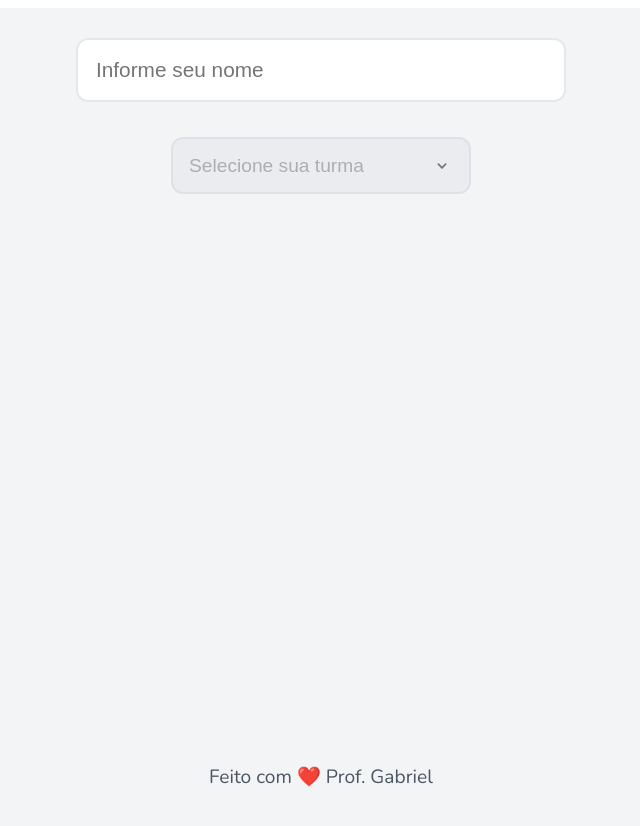
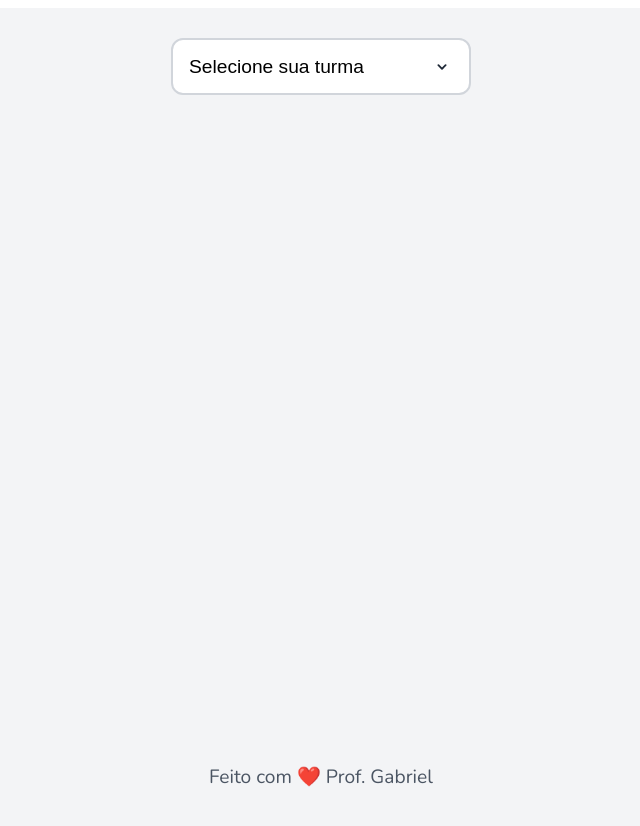
Before and after one commit to gabsiree/iema-vote-client, a React (Create React App) app: page /voting in a window 1280 px wide. Shown: the top 826 px of the page, without its empty margins (319-959 px from the left). Built offline with nearby package versions, Linux system fonts and the light colour scheme; sample sign-in values are in the browser's storage.

Commit message:
Updating VotingScreen.jsx

```diff
--- a/src/components/VotingScreen.jsx
+++ b/src/components/VotingScreen.jsx
@@ -81,13 +81,13 @@ const VotingScreen = () => {
 
     // Submit vote
     const handleVote = async () => {
-        if (!selectedStudent || !selectedCandidate) {
-            return alert("Please select your name and a candidate.");
+        if (!selectedCandidate) {
+            return alert("Selecione seu candidato...");
         }
 
         try {
             await apiClient.post("/vote", {
-                studentId: selectedStudent.student_id,
+                studentId: 999,
                 candidateId: selectedCandidate.student_id,
             });
 
@@ -103,37 +103,7 @@ const VotingScreen = () => {
 
     return (
         <div className="voting-container">
-            {/* Student Name Search */}
-            <input
-                type="text"
-                className="student-search"
-                placeholder="Informe seu nome"
-                value={studentSearch}
-                onChange={(e) => {
-                    setStudentSearch(e.target.value);
-                    setShowStudentList(true);
-                    fetchStudents(e.target.value);
-                }}
-                onFocus={handleNameInputFocus}
-            />
-
-            {showStudentList && students.length > 0 && (
-                <ul className="student-list" ref={studentListRef}>
-                    {students.map((student) => (
-                        <li
-                            key={student.student_id}
-                            className={`student-item ${
-                                selectedStudent?.student_id === student.student_id ? "selected" : ""
-                            }`}
-                            onClick={() => handleStudentSelect(student)}
-                        >
-                            {student.name}
-                        </li>
-                    ))}
-                </ul>
-            )}
-
-            {/* Class Selection Dropdown (Disabled until a student is selected) */}
+            {/* Class Selection Dropdown */}
             <select
                 className="class-select"
                 value={selectedClass}
@@ -141,7 +111,6 @@ const VotingScreen = () => {
                     setSelectedClass(e.target.value);
                     fetchCandidates(e.target.value);
                 }}
-                disabled={!selectedStudent} // Disabled if no student is selected
             >
                 <option value="">Selecione sua turma</option>
                 {classes.map((cls) => (
@@ -152,7 +121,7 @@ const VotingScreen = () => {
             </select>
 
             {/* Candidates Section */}
-            {selectedStudent && selectedClass && candidates.length > 0 && (
+            {selectedClass && candidates.length > 0 && (
                 <>
                     <h2 className="section-title">Candidatos a líderes da turma: {selectedClass}</h2>
                     <div className="candidate-grid">
```
